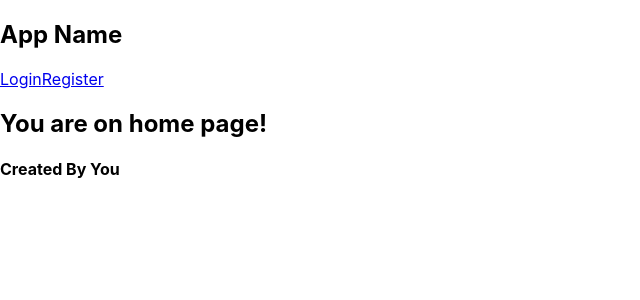
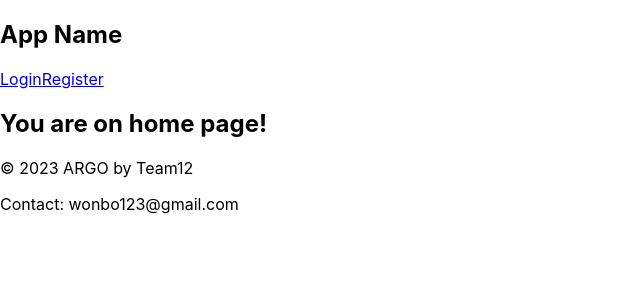
Before and after one commit to bonbi0604/argo, a React (Create React App) app in the folder frontend_npm/: page / in a window 1280 px wide. Shown: the top 300 px of the page, without its empty margins (0-640 px from the left). Built offline with nearby package versions, Linux system fonts and the light colour scheme.

Commit message:
change footer format a bit

```diff
--- /dev/null
+++ b/frontend_npm/src/components/Footer.css
@@ -0,0 +1,17 @@
+.footer {
+    background-color: #333;
+    color: white;
+    padding: 1rem;
+    text-align: center;
+  }
+
+  .footer-container {
+    max-width: 1200px;
+    margin: 0 auto;
+  }
+
+  .footer-content {
+    display: flex;
+    justify-content: space-between;
+    align-items: center;
+  }
--- a/frontend_npm/src/components/Footer.js
+++ b/frontend_npm/src/components/Footer.js
@@ -1,9 +1,14 @@
 const Footer = () => {
-    return (
-      <div>
-        <h4>Created By You</h4>
+  return (
+    <footer className="footer">
+    <div className="footer-container">
+      <div className="footer-content">
+        <p>&copy; 2023 ARGO by Team12</p>
+        <p>Contact: wonbo123@gmail.com</p>
       </div>
-    );
-  };
+    </div>
+  </footer>
+  )
+}
 
-  export default Footer;
+export default Footer
```
